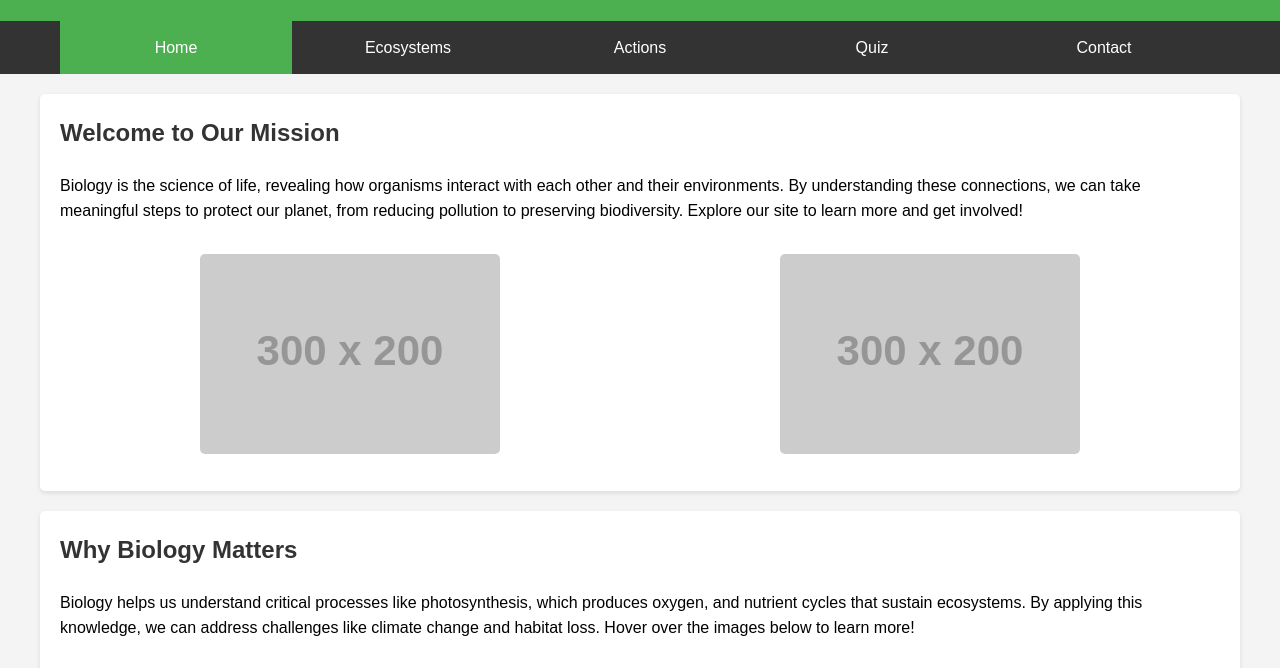
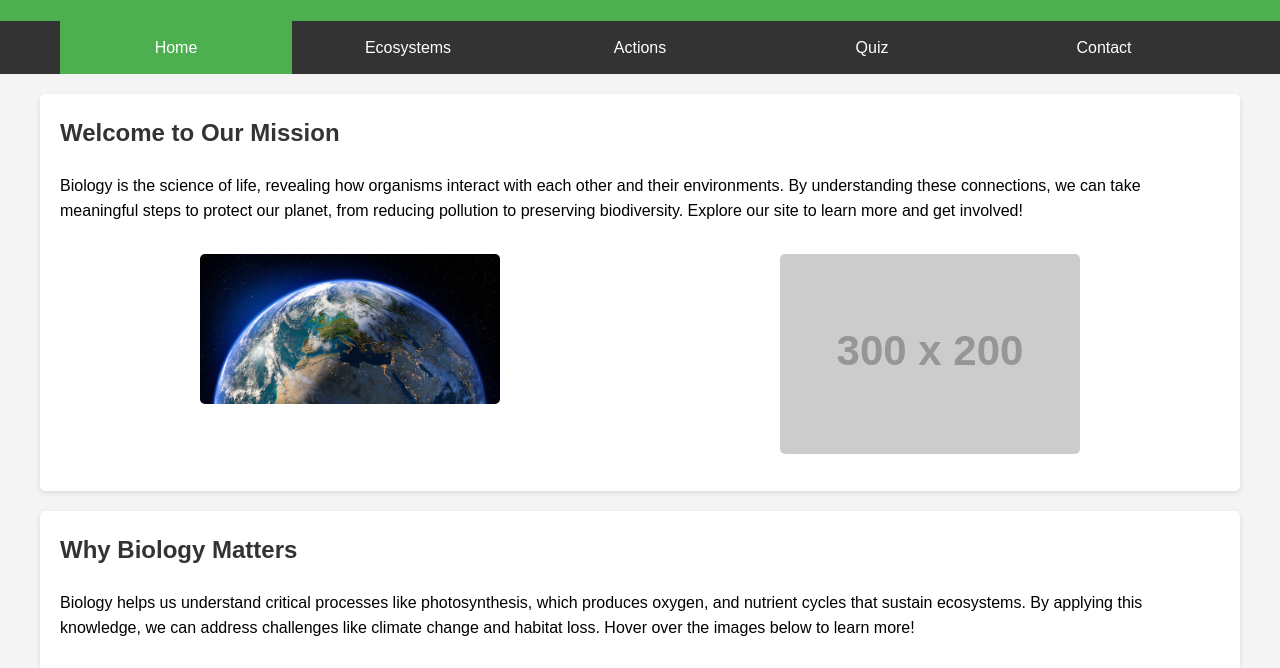
Before and after one commit to ctory1/Biology100CitizenshipProj, a plain HTML site: page index.html in a window 1280 px wide. Shown: the part 104-772 px from the top of the page. Drawn offline with Linux system fonts and the light colour scheme; placeholder pictures from the web are drawn by us.

Commit message:
Update index.html

```diff
--- a/index.html
+++ b/index.html
@@ -24,7 +24,7 @@
             <p>Biology is the science of life, revealing how organisms interact with each other and their environments. By understanding these connections, we can take meaningful steps to protect our planet, from reducing pollution to preserving biodiversity. Explore our site to learn more and get involved!</p>
             <div class="graphic">
                 <div class="graphic-item" data-info="Healthy ecosystems support life.">
-                    <img src="https://via.placeholder.com/300x200?text=Planet+Earth" alt="Planet Earth" class="interactive">
+                    <img src="earth.png.jpg" alt="Planet Earth" class="interactive">
                 </div>
                 <div class="graphic-item" data-info="Small actions lead to big change.">
                     <img src="https://via.placeholder.com/300x200?text=Sustainability" alt="Sustainability" class="interactive">
```
